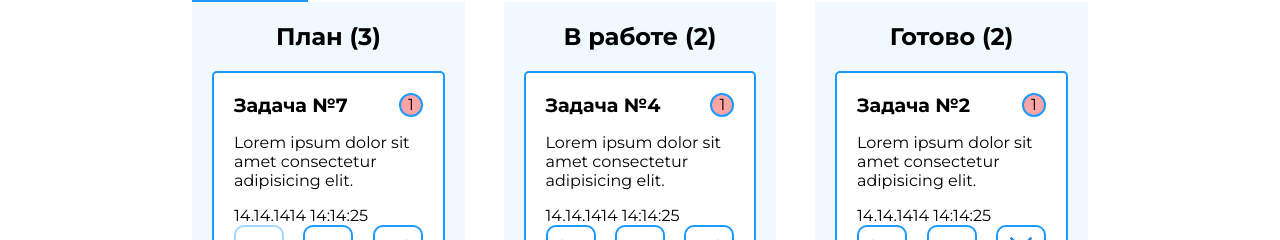
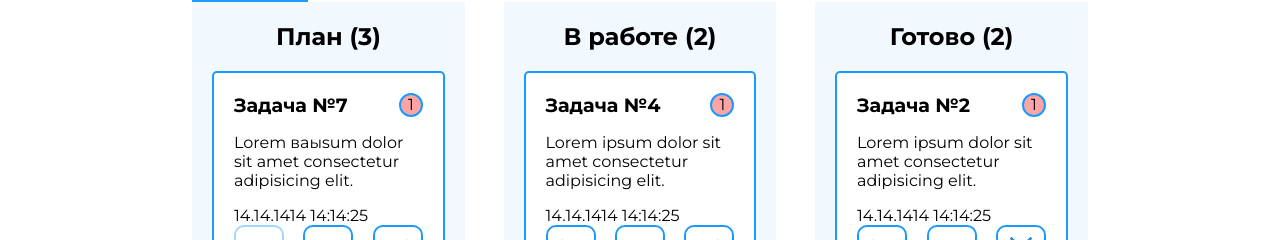
Before and after one commit to SanbIch/Web2_11, a Vue app: page / in a window 1280 px wide. Shown: the part 94-334 px from the top of the page. Built offline with nearby package versions, Linux system fonts and the light colour scheme.

Commit message:
test commit

```diff
--- a/src/App.vue
+++ b/src/App.vue
@@ -97,7 +97,7 @@ export default {
           plan: [
             {
               id: 7,
-              desc: "Lorem ipsum dolor sit amet consectetur adipisicing elit.",
+              desc: "Lorem ваыsum dolor sit amet consectetur adipisicing elit.",
               date: "14.14.1414 14:14:25",
               priority: 1,
             },
```
